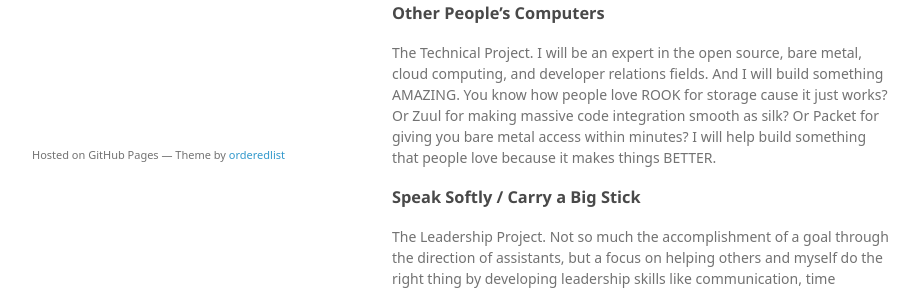
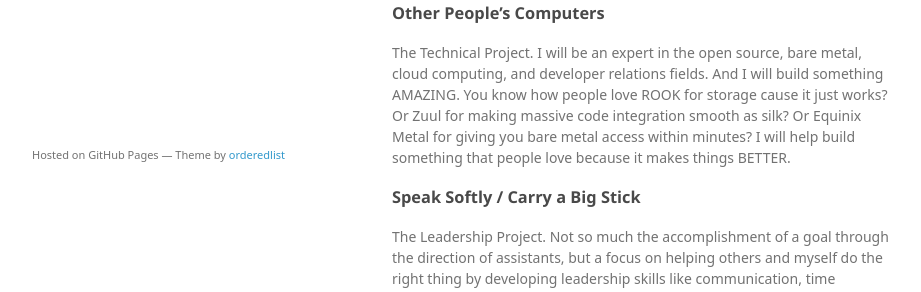
Before and after one commit to rainleander/rainleander.github.io, a Jekyll site: the page index.html, which Jekyll copies as it is, in a window 1280 px wide. Shown: the part 666-958 px from the top of the page, without its empty margins (178-1099 px from the left). Built offline with Jekyll 4.4.1, drawn with Linux system fonts in a browser that asks for light colours; some web fonts are replaced.

Commit message:
Update index.html

```diff
--- a/index.html
+++ b/index.html
@@ -40,7 +40,7 @@
 <p>The Health Project. Cause the other projects won’t happen if I’m physically or mentally Not Here™.</p>
 <h3>
 <a id="other-peoples-computers" class="anchor" href="#other-peoples-computers" aria-hidden="true"><span aria-hidden="true" class="octicon octicon-link"></span></a>Other People’s Computers</h3>
-<p>The Technical Project. I will be an expert in the open source, bare metal, cloud computing, and developer relations fields. And I will build something AMAZING. You know how people love ROOK for storage cause it just works? Or Zuul for making massive code integration smooth as silk? Or Packet for giving you bare metal access within minutes? I will help build something that people love because it makes things BETTER.</p>
+<p>The Technical Project. I will be an expert in the open source, bare metal, cloud computing, and developer relations fields. And I will build something AMAZING. You know how people love ROOK for storage cause it just works? Or Zuul for making massive code integration smooth as silk? Or Equinix Metal for giving you bare metal access within minutes? I will help build something that people love because it makes things BETTER.</p>
 <h3>
 <a id="speak-softly-carry-a-big-stick" class="anchor" href="#speak-softly-carry-a-big-stick" aria-hidden="true"><span aria-hidden="true" class="octicon octicon-link"></span></a>Speak Softly / Carry a Big Stick</h3>
 <p>The Leadership Project. Not so much the accomplishment of a goal through the direction of assistants, but a focus on helping others and myself do the right thing by developing leadership skills like communication, time management, and project management.</p>
```
